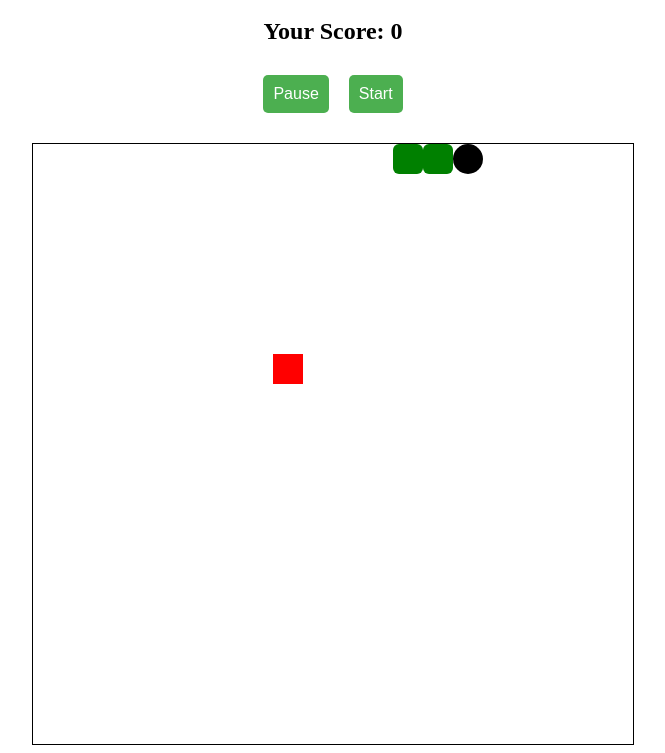
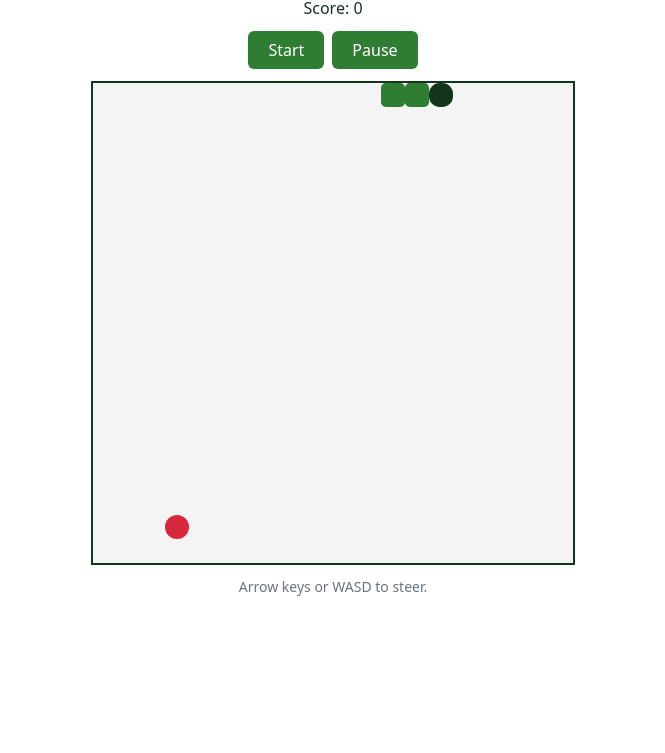
Before and after one commit to sushruth31/snake_vanilla_js, a plain HTML site: page index.html in a window 1280 px wide. Shown: the part 90-843 px from the top of the page, without its empty margins (307-972 px from the left). After the commit the page ends 800 px from the top, so only its background shows below. Drawn offline with Linux system fonts and the light colour scheme.

Commit message:
refactor: repaint only the cells that changed and drive the loop from a timeout
step() now returns the cells it touched, so a tick repaints at most four divs
instead of rewriting inline styles on all 400 every frame -- roughly 4,000 style
mutations a second at the 100ms speed cap. Styling moves to CSS classes and the
grid is sized from two custom properties.

The loop is a self-rescheduling setTimeout rather than a setInterval torn down
and rebuilt after every meal, listeners are bound once instead of re-registered
on each restart, and arrow keys no longer scroll the page.

```diff
--- a/index.html
+++ b/index.html
@@ -1,70 +1,29 @@
-<head></head>
-<body>
-  <div id="container">
-    <h1>Snake</h1>
-    <h2>Your Score: <span class="score"></span></h2>
-    <div id="btncontainer">
-      <button class="btn" id="pause">Pause</button>
-      <button class="btn" id="start">Start</button>
-    </div>
-    <div id="canvas"></div>
-    <div id="gameovermodal">
-      <div id="gameovermodalcontent">
-        <h1>Game Over</h1>
-        <p>Your score was: <span class="score"></span></p>
-        <button id="restart">Restart</button>
+<!doctype html>
+<html lang="en">
+  <head>
+    <meta charset="utf-8" />
+    <meta name="viewport" content="width=device-width, initial-scale=1" />
+    <title>Snake</title>
+    <link rel="stylesheet" href="styles.css" />
+  </head>
+  <body>
+    <main>
+      <h1>Snake</h1>
+      <p class="scoreline">Score: <span class="score">0</span></p>
+      <div class="controls">
+        <button type="button" id="start">Start</button>
+        <button type="button" id="pause">Pause</button>
+      </div>
+      <div id="board" aria-label="Game board" role="img"></div>
+      <p class="hint">Arrow keys or WASD to steer.</p>
+    </main>
+    <div id="overlay" role="alertdialog" aria-labelledby="outcome">
+      <div class="panel">
+        <h2 id="outcome">Game over</h2>
+        <p>Your score: <span class="score">0</span></p>
+        <button type="button" id="restart">Play again</button>
       </div>
     </div>
-  </div>
-</body>
-<style>
-  #canvas {
-    border: 1px solid black;
-  }
-  #btncontainer {
-    display: flex;
-    justify-content: center;
-    align-items: space-around;
-    width: 100%;
-    margin-bottom: 20px;
-  }
-  .btn {
-    padding: 10px;
-    margin: 10px;
-    border-radius: 5px;
-    border: none;
-    background-color: #4caf50;
-    color: white;
-    font-size: 16px;
-    cursor: pointer;
-  }
-
-  #container {
-    display: flex;
-    justify-content: center;
-    align-items: center;
-    flex-direction: column;
-    width: 100%;
-  }
-  #gameovermodal {
-    position: absolute;
-    z-index: 1;
-    top: 100;
-    left: 0;
-    width: 100%;
-    height: 500;
-    background-color: rgba(0, 0, 0, 0.2);
-    display: none;
-    justify-content: center;
-    align-items: center;
-    flex-direction: column;
-  }
-  #gameovercontent {
-    display: flex;
-    justify-content: center;
-    align-items: center;
-    flex-direction: column;
-    width: 100%;
-  }
-</style>
-<script type="module" src="index.js"></script>
+    <script type="module" src="src/main.js"></script>
+  </body>
+</html>
--- a/index.js
+++ /dev/null
@@ -1,18 +0,0 @@
-import Game from "./snake.js";
-export const NUM_ROWS = 20;
-export const NUM_COLS = 20;
-
-function main() {
-  // create the board
-  const game = new Game();
-  game.initCanvas();
-  game.createHandlers();
-
-  game.updateScore();
-
-  //render snake and set up the game loop
-  game.drawSnakeAndFood();
-  game.startGameLoop();
-}
-
-window.addEventListener("load", main);
--- a/snake.js
+++ /dev/null
@@ -1,279 +0,0 @@
-import { NUM_COLS, NUM_ROWS } from "./index.js";
-import { toId, fromId, Direction } from "./utils.js";
-
-class Snake extends Set {
-  currentDir = Direction.moveRight;
-  constructor(ids) {
-    super(ids);
-  }
-  get direction() {
-    return this.currentDir;
-  }
-
-  set direction(dir) {
-    this.currentDir = dir;
-  }
-
-  getHead() {
-    return [...this][this.size - 1];
-  }
-  getTail() {
-    return [...this][0];
-  }
-  removeTail() {
-    this.delete(this.getTail());
-  }
-
-  getNextHead() {
-    return this.currentDir(fromId(this.getHead()));
-  }
-
-  isOutOfBounds() {
-    const [row, col] = this.getNextHead();
-    return row < 0 || row >= NUM_ROWS || col < 0 || col >= NUM_COLS;
-  }
-}
-
-export default class Game {
-  INIT_IDS = [0, 1, 2].map((i) => `${0}-${i}`);
-  FASTEST_INTERVAL = 100;
-  SLOWEST_INTERVAL = 400;
-  INCREMENT = 40;
-  CELL = 30;
-  // map to store the cells so dom lookups are not needed on every draw
-  cellMap = new Map();
-  modal = document.getElementById("gameovermodal");
-  scoreEls = document.getElementsByClassName("score");
-  canvas = document.getElementById("canvas");
-  restartBtn = document.getElementById("restart");
-  pauseBtn = document.getElementById("pause");
-  startBtn = document.getElementById("start");
-
-  // game state
-  intervalId = null;
-  score = 0;
-  // snake type is a set of cell ids
-  currentSnake = new Snake(this.INIT_IDS);
-  interval = this.SLOWEST_INTERVAL;
-  currentFood = this.getFood();
-  dirQueue = [Direction.moveRight];
-  currentVacant = new Set();
-
-  // create a new handle keydown function so the reference to this is correct
-  handleKeydownRef = this.handleKeydown.bind(this);
-
-  initCanvas() {
-    for (let i = 0; i < NUM_ROWS; i++) {
-      const row = document.createElement("div");
-      row.style.display = "flex";
-      row.style.justifyContent = "center";
-      row.style.width = `${this.CELL * NUM_COLS}px`;
-      row.style.height = `${this.CELL}px`;
-      for (let j = 0; j < NUM_COLS; j++) {
-        // add cells to the row
-        const cell = document.createElement("div");
-        cell.style.width = `${this.CELL}px`;
-        cell.style.height = `${this.CELL}px`;
-        cell.id = `${i}-${j}`;
-        row.appendChild(cell);
-      }
-      this.canvas.appendChild(row);
-    }
-  }
-
-  clearInterval() {
-    if (this.intervalId) {
-      clearInterval(this.intervalId);
-      this.intervalId = null;
-    }
-  }
-
-  createHandlers() {
-    // restart btn handler
-    this.restartBtn.addEventListener("click", this.restartGame.bind(this));
-
-    //pause btn handler
-    this.pauseBtn.addEventListener("click", () => {
-      window.removeEventListener("keydown", this.handleKeydownRef);
-      this.clearInterval();
-    });
-
-    // start btn handler
-    this.startBtn.addEventListener("click", () => {
-      if (this.intervalId) {
-        // dont do anything if the game is already running
-        return;
-      }
-      window.addEventListener("keydown", this.handleKeydownRef);
-      this.startGameLoop();
-    });
-
-    window.addEventListener("keydown", this.handleKeydownRef);
-  }
-
-  startGameLoop() {
-    this.clearInterval();
-    this.intervalId = setInterval(this.step.bind(this), this.interval);
-  }
-
-  // getFood will check if the food is in the snake, if it is, it will try again
-  getFood() {
-    const attempt = `${Math.floor(Math.random() * NUM_ROWS)}-${Math.floor(
-      Math.random() * NUM_COLS
-    )}`;
-    if (this.currentSnake.has(attempt)) {
-      return this.getFood();
-    }
-    return attempt;
-  }
-
-  // get new food will check if the food is the same as the current food, if it is, it will try again
-  // will return null if there are no more vacant spots
-  getNewFood() {
-    if (!this.currentVacant.size) {
-      return null;
-    }
-    const attempt = this.getFood();
-    if (attempt === this.currentFood) {
-      return this.getNewFood();
-    }
-    return attempt;
-  }
-
-  updateScore() {
-    this.score = this.currentSnake.size - this.INIT_IDS.length;
-    for (const scoreEl of this.scoreEls) {
-      scoreEl.innerHTML = this.score;
-    }
-  }
-
-  drawSnakeAndFood() {
-    for (let i = 0; i < NUM_ROWS; i++) {
-      for (let j = 0; j < NUM_COLS; j++) {
-        const id = toId(i, j);
-        let cell;
-        if (this.cellMap.has(id)) {
-          cell = this.cellMap.get(id);
-        } else {
-          cell = document.getElementById(id);
-          this.cellMap.set(id, cell);
-        }
-        // add food
-        if (id === this.currentFood) {
-          cell.style.background = "red";
-          continue;
-        }
-        if (this.currentSnake.has(id)) {
-          cell.style.background = "green";
-          cell.style.borderRadius = "20%";
-          cell.style.transition = "background 0.2s";
-          // add eyes to head
-          const head = this.currentSnake.getHead();
-          const headCell =
-            this.cellMap.get(head) ?? document.getElementById(head);
-          headCell.style.background = "black";
-          headCell.style.borderRadius = "50%";
-        } else {
-          cell.style.background = "white";
-        }
-      }
-    }
-    this.updateVacant();
-  }
-
-  setNextDir() {
-    // get the direction from the queue
-    let nextDir = this.currentSnake.direction;
-    while (this.dirQueue.length > 0) {
-      const potentialDir = this.dirQueue.shift();
-      if (Direction.isOpposite(potentialDir, this.currentSnake.direction)) {
-        // continue to the next potential direction
-        continue;
-      }
-      nextDir = potentialDir;
-      break;
-    }
-    this.currentSnake.direction = nextDir;
-  }
-
-  step() {
-    this.setNextDir();
-    const nextHead = this.currentSnake.getNextHead();
-    const nextId = toId(...nextHead);
-    if (
-      this.currentSnake.isOutOfBounds() ||
-      // check if the next head is in the snake
-      this.currentSnake.has(nextId)
-    ) {
-      return this.gameOver();
-    }
-    // add the head regardless of whether it eats food or not
-    this.currentSnake.add(nextId);
-    // if it doesnt eat food, remove the tail
-    if (nextId === this.currentFood) {
-      this.currentFood = this.getNewFood();
-      if (this.currentFood === null) {
-        return this.gameOver();
-      }
-      // update the score
-      this.updateScore();
-      // update the interval
-      if (this.interval > this.FASTEST_INTERVAL) {
-        this.interval -= this.INCREMENT;
-        this.startGameLoop();
-      }
-    } else {
-      // remove the tail
-      this.currentSnake.removeTail();
-    }
-    this.drawSnakeAndFood();
-  }
-
-  gameOver() {
-    this.modal.style.display = "flex";
-    this.clearInterval();
-    window.removeEventListener("keydown", this.handleKeydownRef);
-  }
-
-  handleKeydown(e) {
-    switch (e.key) {
-      case "ArrowRight":
-        this.dirQueue.push(Direction.moveRight);
-        break;
-      case "ArrowLeft":
-        this.dirQueue.push(Direction.moveLeft);
-        break;
-      case "ArrowUp":
-        this.dirQueue.push(Direction.moveUp);
-        break;
-      case "ArrowDown":
-        this.dirQueue.push(Direction.moveDown);
-        break;
-    }
-  }
-
-  // updates the current vacant set
-  // this is to set determine if there is an available spot for food
-  updateVacant() {
-    this.currentVacant = new Set();
-    for (let i = 0; i < NUM_ROWS; i++) {
-      for (let j = 0; j < NUM_COLS; j++) {
-        this.currentVacant.add(toId(i, j));
-      }
-    }
-    for (const id of this.currentSnake) {
-      this.currentVacant.delete(id);
-    }
-  }
-
-  restartGame() {
-    this.modal.style.display = "none";
-    this.currentSnake = new Snake(this.INIT_IDS);
-    this.currentFood = this.getFood();
-    this.interval = this.SLOWEST_INTERVAL;
-    this.updateScore();
-    this.drawSnakeAndFood();
-    this.createHandlers();
-    this.startGameLoop();
-  }
-}
--- /dev/null
+++ b/src/main.js
@@ -0,0 +1,88 @@
+import { DIRECTION_BY_KEY } from "./direction.js";
+import { SnakeGame, Status } from "./game.js";
+import { BoardRenderer } from "./renderer.js";
+
+const BOARD = Object.freeze({ rows: 20, cols: 20, cellSize: 24 });
+
+const OUTCOME_TEXT = Object.freeze({
+  [Status.LOST]: "Game over",
+  [Status.WON]: "Board cleared",
+});
+
+/** Wires input, the timer and the overlay to the pure game. Holds no rules. */
+class GameController {
+  #game;
+  #renderer;
+  #ui;
+  #timer = null;
+
+  constructor(game, renderer, ui) {
+    this.#game = game;
+    this.#renderer = renderer;
+    this.#ui = ui;
+    ui.start.addEventListener("click", () => this.start());
+    ui.pause.addEventListener("click", () => this.pause());
+    ui.restart.addEventListener("click", () => this.restart());
+    window.addEventListener("keydown", (event) => this.#handleKeydown(event));
+    this.#renderer.drawAll(this.#game.snapshot());
+    this.#showScore(0);
+  }
+
+  /** A fresh timeout per tick, so the difficulty ramp applies immediately. */
+  start() {
+    if (this.#timer !== null || this.#game.status !== Status.RUNNING) return;
+    this.#timer = setTimeout(() => this.#tick(), this.#game.intervalMs);
+  }
+
+  pause() {
+    clearTimeout(this.#timer);
+    this.#timer = null;
+  }
+
+  restart() {
+    this.pause();
+    this.#ui.overlay.classList.remove("visible");
+    this.#renderer.drawAll(this.#game.reset());
+    this.#showScore(0);
+    this.start();
+  }
+
+  #tick() {
+    this.#timer = null;
+    const change = this.#game.step();
+    this.#renderer.applyChange(change);
+    this.#showScore(change.score);
+    if (change.status === Status.RUNNING) return this.start();
+    this.#finish(change.status);
+  }
+
+  #finish(status) {
+    this.#ui.outcome.textContent = OUTCOME_TEXT[status];
+    this.#ui.overlay.classList.add("visible");
+  }
+
+  #handleKeydown(event) {
+    const direction = DIRECTION_BY_KEY[event.key];
+    if (direction === undefined) return;
+    event.preventDefault();
+    this.#game.enqueueTurn(direction);
+  }
+
+  #showScore(score) {
+    for (const element of this.#ui.scores) element.textContent = score;
+  }
+}
+
+const readUi = () => ({
+  scores: document.querySelectorAll(".score"),
+  overlay: document.getElementById("overlay"),
+  outcome: document.getElementById("outcome"),
+  start: document.getElementById("start"),
+  pause: document.getElementById("pause"),
+  restart: document.getElementById("restart"),
+});
+
+const board = document.getElementById("board");
+const game = new SnakeGame(BOARD);
+const controller = new GameController(game, new BoardRenderer(board, BOARD), readUi());
+controller.start();
--- /dev/null
+++ b/src/renderer.js
@@ -0,0 +1,38 @@
+const CELL = "cell";
+const SNAKE = "cell snake";
+const HEAD = "cell snake head";
+const FOOD = "cell food";
+
+/**
+ * Owns every DOM write for the board. The grid is built once and addressed by
+ * the same integer index the game uses, so a repaint is a direct array lookup.
+ */
+export class BoardRenderer {
+  #cells;
+
+  constructor(container, { rows, cols, cellSize }) {
+    container.style.setProperty("--cols", cols);
+    container.style.setProperty("--cell-size", `${cellSize}px`);
+    this.#cells = Array.from({ length: rows * cols }, () => {
+      const cell = document.createElement("div");
+      cell.className = CELL;
+      return container.appendChild(cell);
+    });
+  }
+
+  /** Full repaint — first frame and after a reset only. */
+  drawAll({ body, food }) {
+    for (const cell of this.#cells) cell.className = CELL;
+    for (const index of body) this.#cells[index].className = SNAKE;
+    this.#cells[body.at(-1)].className = HEAD;
+    if (food !== null) this.#cells[food].className = FOOD;
+  }
+
+  /** Incremental repaint — at most four cells touched per tick. */
+  applyChange({ head, neck, tail, food }) {
+    if (tail !== null) this.#cells[tail].className = CELL;
+    if (neck !== null) this.#cells[neck].className = SNAKE;
+    if (head !== null) this.#cells[head].className = HEAD;
+    if (food !== null) this.#cells[food].className = FOOD;
+  }
+}
--- /dev/null
+++ b/styles.css
@@ -0,0 +1,108 @@
+:root {
+  --board-bg: #f4f4f4;
+  --snake: #2f7d32;
+  --head: #14351a;
+  --food: #d7263d;
+  --accent: #2f7d32;
+}
+
+body {
+  margin: 0;
+  font-family: system-ui, sans-serif;
+  background: #fff;
+  color: #14351a;
+}
+
+main {
+  display: flex;
+  flex-direction: column;
+  align-items: center;
+  gap: 0.75rem;
+  padding: 2rem 1rem;
+}
+
+h1 {
+  margin: 0;
+  letter-spacing: 0.1em;
+  text-transform: uppercase;
+}
+
+.scoreline,
+.hint {
+  margin: 0;
+  font-variant-numeric: tabular-nums;
+}
+
+.hint {
+  color: #6b7280;
+  font-size: 0.875rem;
+}
+
+.controls {
+  display: flex;
+  gap: 0.5rem;
+}
+
+button {
+  padding: 0.5rem 1.25rem;
+  border: none;
+  border-radius: 0.375rem;
+  background: var(--accent);
+  color: #fff;
+  font: inherit;
+  cursor: pointer;
+}
+
+button:hover {
+  filter: brightness(1.1);
+}
+
+/* The grid is sized entirely from the two custom properties the renderer sets. */
+#board {
+  display: grid;
+  grid-template-columns: repeat(var(--cols), var(--cell-size));
+  border: 2px solid var(--head);
+  background: var(--board-bg);
+}
+
+.cell {
+  width: var(--cell-size);
+  height: var(--cell-size);
+}
+
+.snake {
+  background: var(--snake);
+  border-radius: 20%;
+}
+
+.head {
+  background: var(--head);
+  border-radius: 45%;
+}
+
+.food {
+  background: var(--food);
+  border-radius: 50%;
+}
+
+#overlay {
+  position: fixed;
+  inset: 0;
+  display: none;
+  place-items: center;
+  background: rgb(0 0 0 / 45%);
+}
+
+#overlay.visible {
+  display: grid;
+}
+
+.panel {
+  display: flex;
+  flex-direction: column;
+  align-items: center;
+  gap: 0.5rem;
+  padding: 2rem 3rem;
+  border-radius: 0.75rem;
+  background: #fff;
+}
--- a/utils.js
+++ /dev/null
@@ -1,44 +0,0 @@
-export function toId(...args) {
-  return args.join("-");
-}
-
-export function fromId(id) {
-  return id.split("-").map((i) => parseInt(i));
-}
-
-export class Direction {
-  static moveRight([row, col]) {
-    return [row, col + 1];
-  }
-
-  static moveLeft([row, col]) {
-    return [row, col - 1];
-  }
-
-  static moveUp([row, col]) {
-    return [row - 1, col];
-  }
-
-  static moveDown([row, col]) {
-    return [row + 1, col];
-  }
-
-  static isOpposite(dir1, dir2) {
-    if (dir1 === this.moveRight && dir2 === this.moveLeft) {
-      return true;
-    }
-    if (dir1 === this.moveLeft && dir2 === this.moveRight) {
-      return true;
-    }
-    if (dir1 === this.moveUp && dir2 === this.moveDown) {
-      return true;
-    }
-    if (dir1 === this.moveDown && dir2 === this.moveUp) {
-      return true;
-    }
-    if (dir1 === dir2) {
-      return true;
-    }
-    return false;
-  }
-}
```
